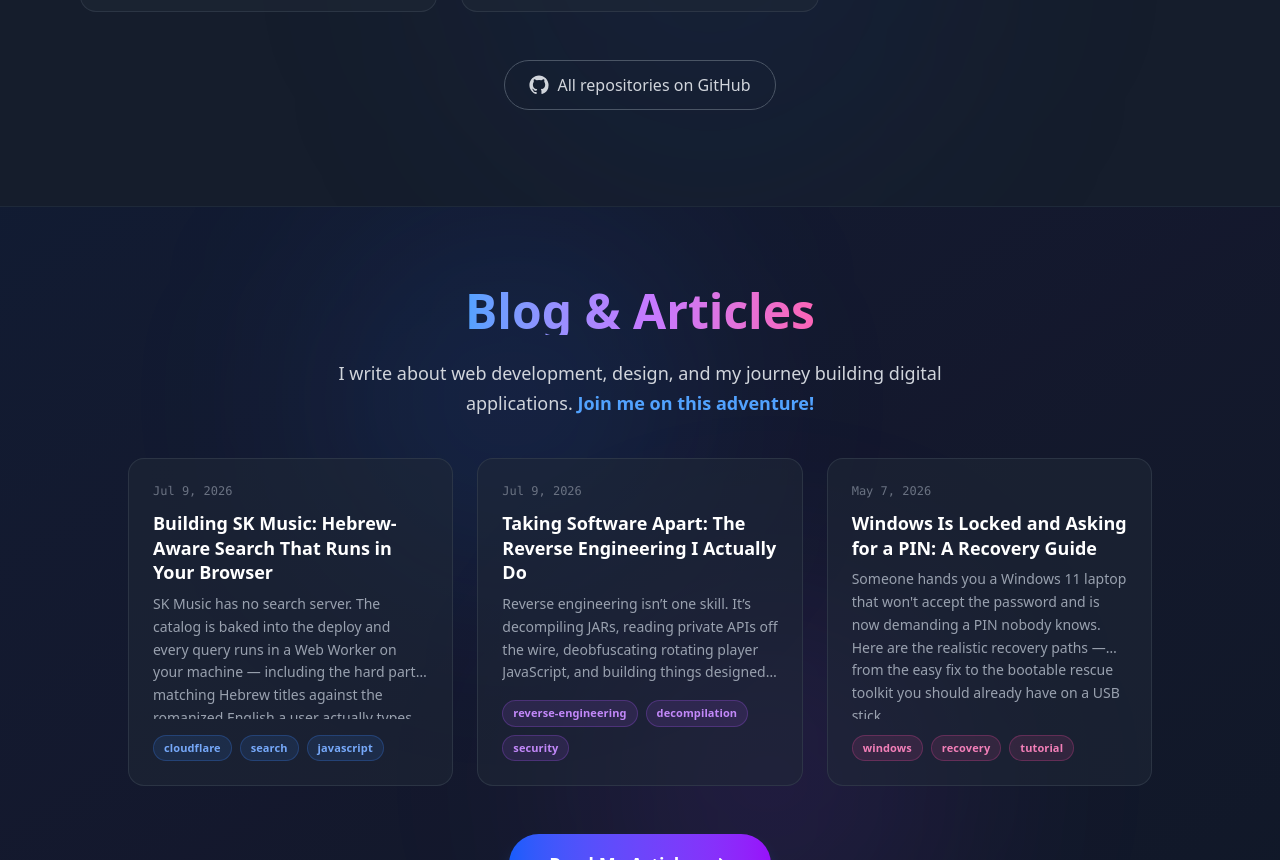
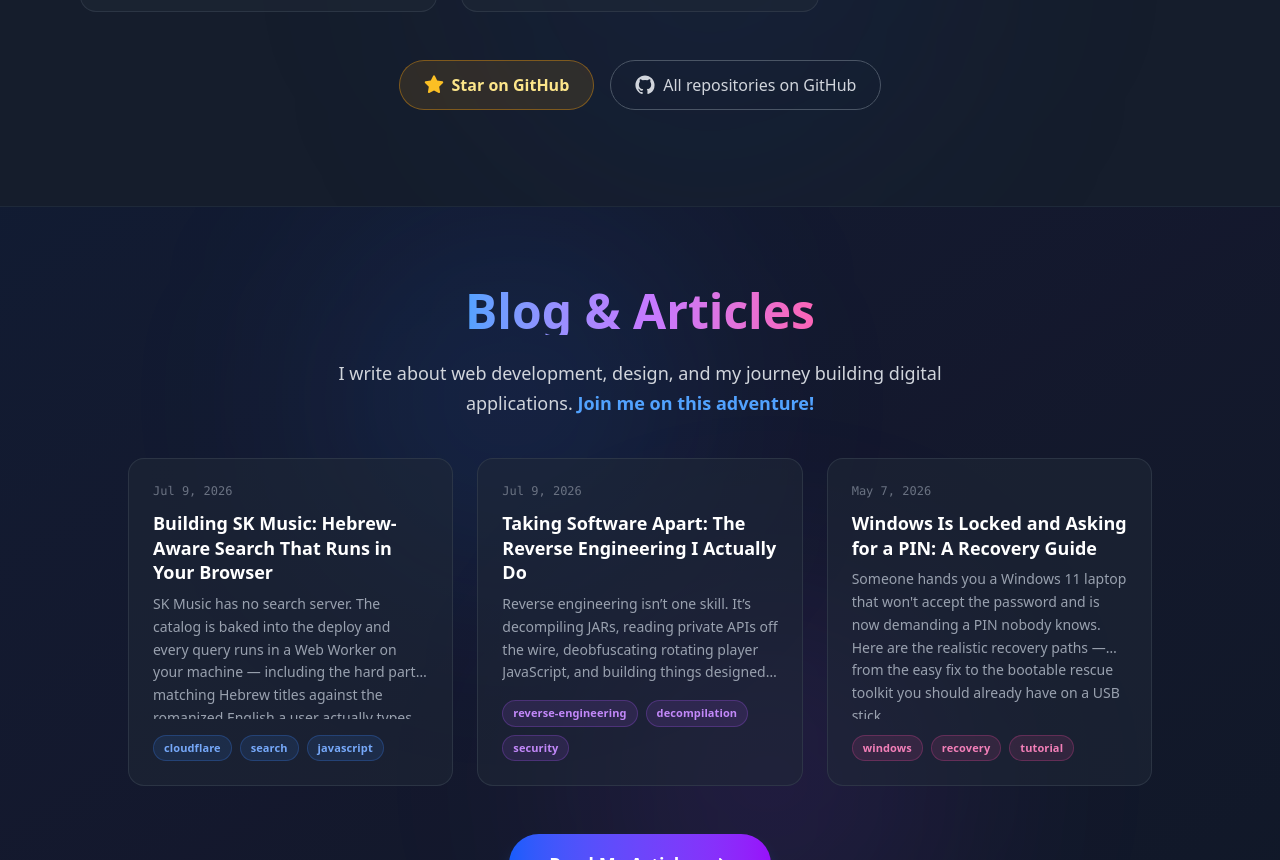
Before and after one commit to Shalom-Karr/About, a website: page index.html in a window 1280 px wide. Shown: the part 9653-10513 px from the top of the page. Drawn offline with Linux system fonts and the light colour scheme; no server answers; a script that the page names is missing.

Commit message:
Add a "Star on GitHub" button to the Open Source section
A gold primary CTA next to "All repositories on GitHub", pointing at SK-Music
(the flagship project). Pure CSS, no external GitHub-buttons iframe.

Co-Authored-By: Claude Opus 4.8 (1M context) <noreply@anthropic.com>
Claude-Session: https://claude.ai/code/session_012HWhvaTMBhEuDFHkHTd6gA

```diff
--- a/index.html
+++ b/index.html
@@ -346,6 +346,21 @@
         }
         .os-link-live:hover { background: color-mix(in srgb, var(--brand, #3b82f6) 14%, transparent); }
 
+        /* "Star on GitHub" — gold to read as a star, and to stand out as the primary CTA. */
+        .star-btn {
+            color: #fde68a;
+            background: rgba(245, 158, 11, 0.12);
+            border: 1px solid rgba(245, 158, 11, 0.4);
+        }
+        .star-btn svg { color: #fbbf24; }
+        .star-btn:hover {
+            background: rgba(245, 158, 11, 0.2);
+            border-color: rgba(245, 158, 11, 0.6);
+            color: #fef3c7;
+            transform: translateY(-2px);
+            box-shadow: 0 12px 28px -12px rgba(245, 158, 11, 0.5);
+        }
+
         .glass { background: rgba(31, 41, 55, 0.45); backdrop-filter: blur(16px); -webkit-backdrop-filter: blur(16px); }
 
         a:focus-visible, button:focus-visible, input:focus-visible, textarea:focus-visible, [tabindex]:focus-visible {
@@ -1351,7 +1366,11 @@ A premier Makom Torah dedicated to Amalas Hatorah, Hashkafa, and building the ne
                 </div>
 <!--OPENSOURCE:END-->
                 </div>
-                <div data-reveal class="text-center mt-12">
+                <div data-reveal class="mt-12 flex flex-col sm:flex-row justify-center items-center gap-4">
+                    <a href="https://github.com/Shalom-Karr/SK-Music" target="_blank" rel="noopener noreferrer" class="star-btn inline-flex items-center gap-2 rounded-full px-6 py-3 font-semibold transition-all">
+                        <svg class="w-5 h-5" fill="currentColor" viewBox="0 0 16 16" aria-hidden="true"><path d="M8 .25a.75.75 0 0 1 .673.418l1.882 3.815 4.21.612a.75.75 0 0 1 .416 1.279l-3.046 2.97.719 4.192a.75.75 0 0 1-1.088.791L8 12.347l-3.766 1.98a.75.75 0 0 1-1.088-.79l.72-4.194L.818 6.374a.75.75 0 0 1 .416-1.28l4.21-.611L7.327.668A.75.75 0 0 1 8 .25Z"/></svg>
+                        Star on GitHub
+                    </a>
                     <a href="https://github.com/Shalom-Karr" target="_blank" rel="noopener noreferrer" class="inline-flex items-center gap-2 text-gray-300 hover:text-white border border-gray-600 hover:border-gray-400 rounded-full px-6 py-3 font-medium transition-colors">
                         <svg class="w-5 h-5" fill="currentColor" viewBox="0 0 24 24" aria-hidden="true"><path d="M12 .5C5.73.5.5 5.73.5 12c0 5.08 3.29 9.39 7.86 10.91.58.11.79-.25.79-.56 0-.28-.01-1.02-.02-2-3.2.7-3.88-1.54-3.88-1.54-.53-1.34-1.29-1.7-1.29-1.7-1.05-.72.08-.7.08-.7 1.16.08 1.77 1.19 1.77 1.19 1.03 1.77 2.71 1.26 3.37.96.1-.75.4-1.26.73-1.55-2.55-.29-5.24-1.28-5.24-5.69 0-1.26.45-2.29 1.19-3.09-.12-.29-.52-1.46.11-3.05 0 0 .97-.31 3.18 1.18a11.1 11.1 0 0 1 5.79 0c2.2-1.49 3.17-1.18 3.17-1.18.63 1.59.23 2.76.11 3.05.74.8 1.19 1.83 1.19 3.09 0 4.42-2.69 5.4-5.25 5.68.41.36.78 1.06.78 2.14 0 1.55-.01 2.8-.01 3.18 0 .31.21.68.8.56A11.51 11.51 0 0 0 23.5 12C23.5 5.73 18.27.5 12 .5Z"/></svg>
                         All repositories on GitHub
```
